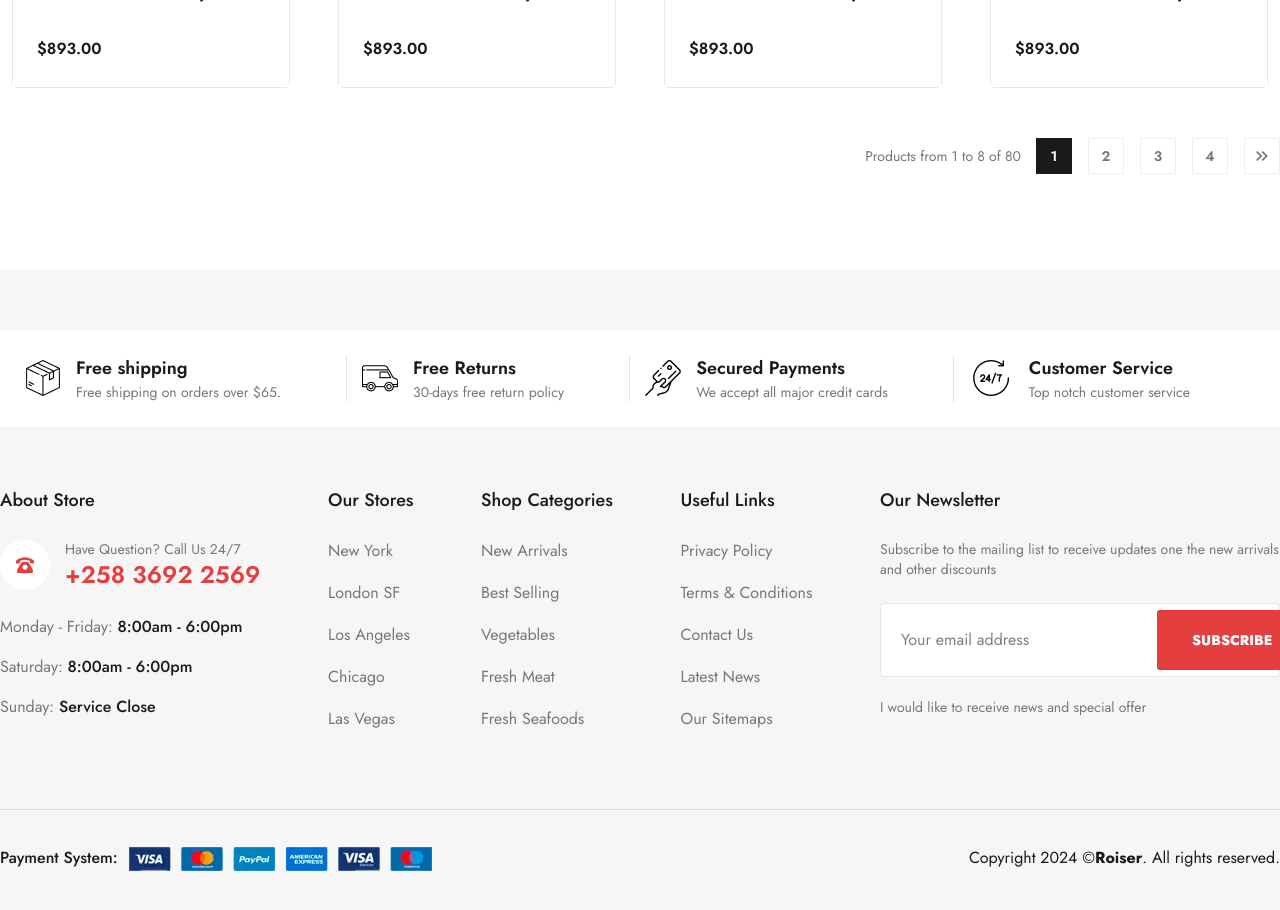
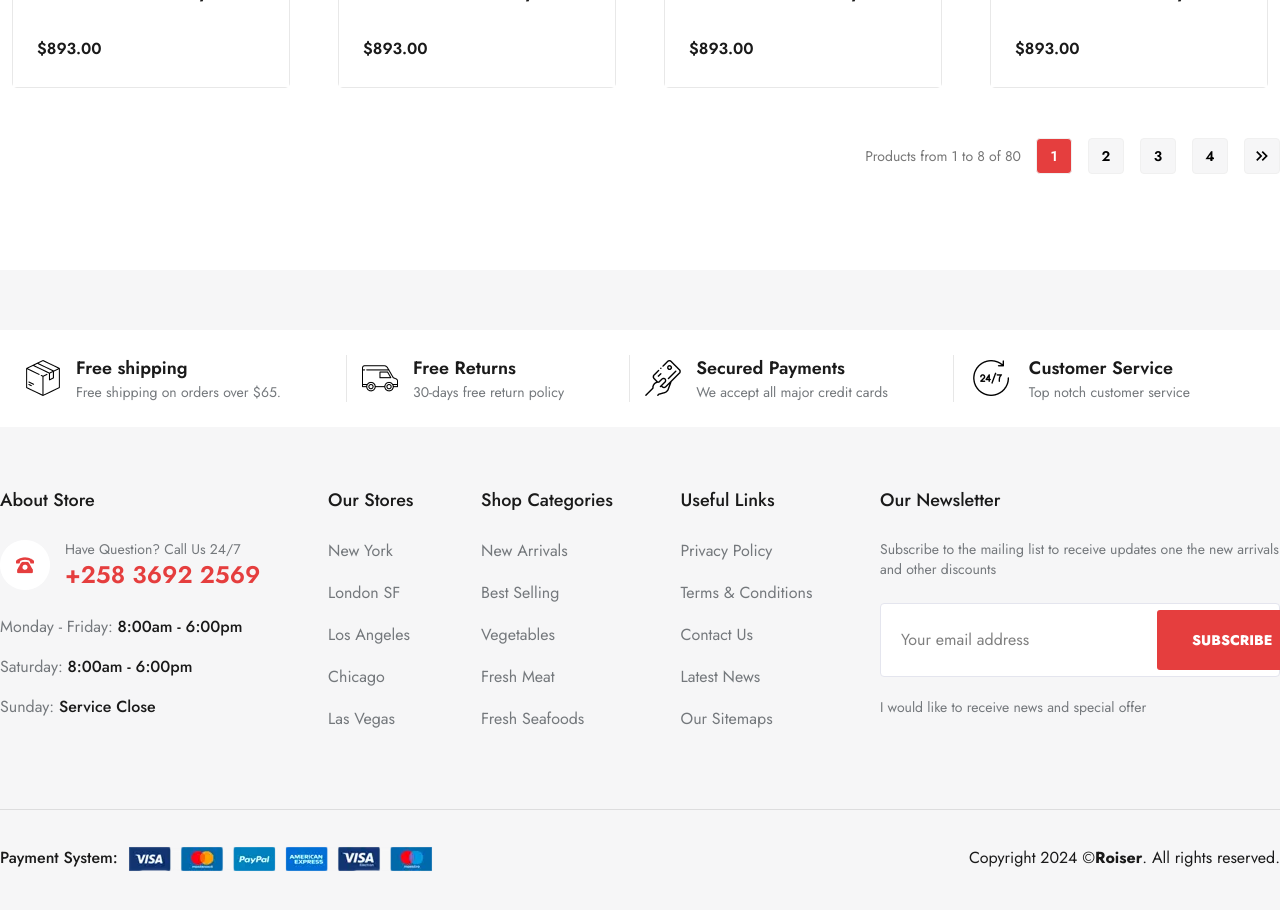
Before and after one commit to Sijan666/roiserTeam, a React (Vite) app: page /shop_grid in a window 1280 px wide. Shown: the part 1240-2150 px from the top of the page. Built offline with nearby package versions, Linux system fonts and the light colour scheme; a web font is replaced by a local one.

Commit message:
color change

```diff
--- a/src/components/pages/Shop_Grid.jsx
+++ b/src/components/pages/Shop_Grid.jsx
@@ -162,19 +162,19 @@ const Shop_Grid = () => {
             Products from 1 to 8 of 80
           </p>
           <Flex className="gap-x-4">
-            <div className="bg-[#1A1A1A] text-white border border-[#1A1A1A] hover:bg-white hover:text-[#1A1A1A] cursor-pointer duration-300 w-9 h-9 flex justify-center items-center text-sm font-semibold">
+            <div className="bg-[#E53E3E] text-white border border-[#F0F0F0] hover:bg-[#E53E3E] hover:text-white cursor-pointer duration-300 w-9 h-9 flex justify-center items-center text-sm font-semibold rounded-sm">
               1
             </div>
-            <div className="bg-white text-[#767676] border border-[#F0F0F0] hover:bg-[#1A1A1A] hover:text-white cursor-pointer duration-300 w-9 h-9 flex justify-center items-center text-sm font-semibold">
+            <div className="bg-[#F6F6F7] text-black border border-[#F0F0F0] hover:bg-[#E53E3E] hover:text-white cursor-pointer duration-300 w-9 h-9 flex justify-center items-center text-sm font-semibold rounded-sm">
               2
             </div>
-            <div className="bg-white text-[#767676] border border-[#F0F0F0] hover:bg-[#1A1A1A] hover:text-white cursor-pointer duration-300 w-9 h-9 flex justify-center items-center text-sm font-semibold">
+            <div className="bg-[#F6F6F7] text-black border border-[#F0F0F0] hover:bg-[#E53E3E] hover:text-white cursor-pointer duration-300 w-9 h-9 flex justify-center items-center text-sm font-semibold rounded-sm">
               3
             </div>
-            <div className="bg-white text-[#767676] border border-[#F0F0F0] hover:bg-[#1A1A1A] hover:text-white cursor-pointer duration-300 w-9 h-9 flex justify-center items-center text-sm font-semibold">
+            <div className="bg-[#F6F6F7] text-black border border-[#F0F0F0] hover:bg-[#E53E3E] hover:text-white cursor-pointer duration-300 w-9 h-9 flex justify-center items-center text-sm font-semibold rounded-sm">
               4
             </div>
-            <div className="bg-white text-[#767676] border border-[#F0F0F0] hover:bg-[#1A1A1A] hover:text-white cursor-pointer duration-300 w-9 h-9 flex justify-center items-center text-xl font-semibold">
+            <div className="bg-[#F6F6F7] text-black border border-[#F0F0F0] hover:bg-[#E53E3E] hover:text-white cursor-pointer duration-300 w-9 h-9 flex justify-center items-center text-xl font-semibold rounded-sm">
               <MdKeyboardDoubleArrowRight />
             </div>
           </Flex>
```
